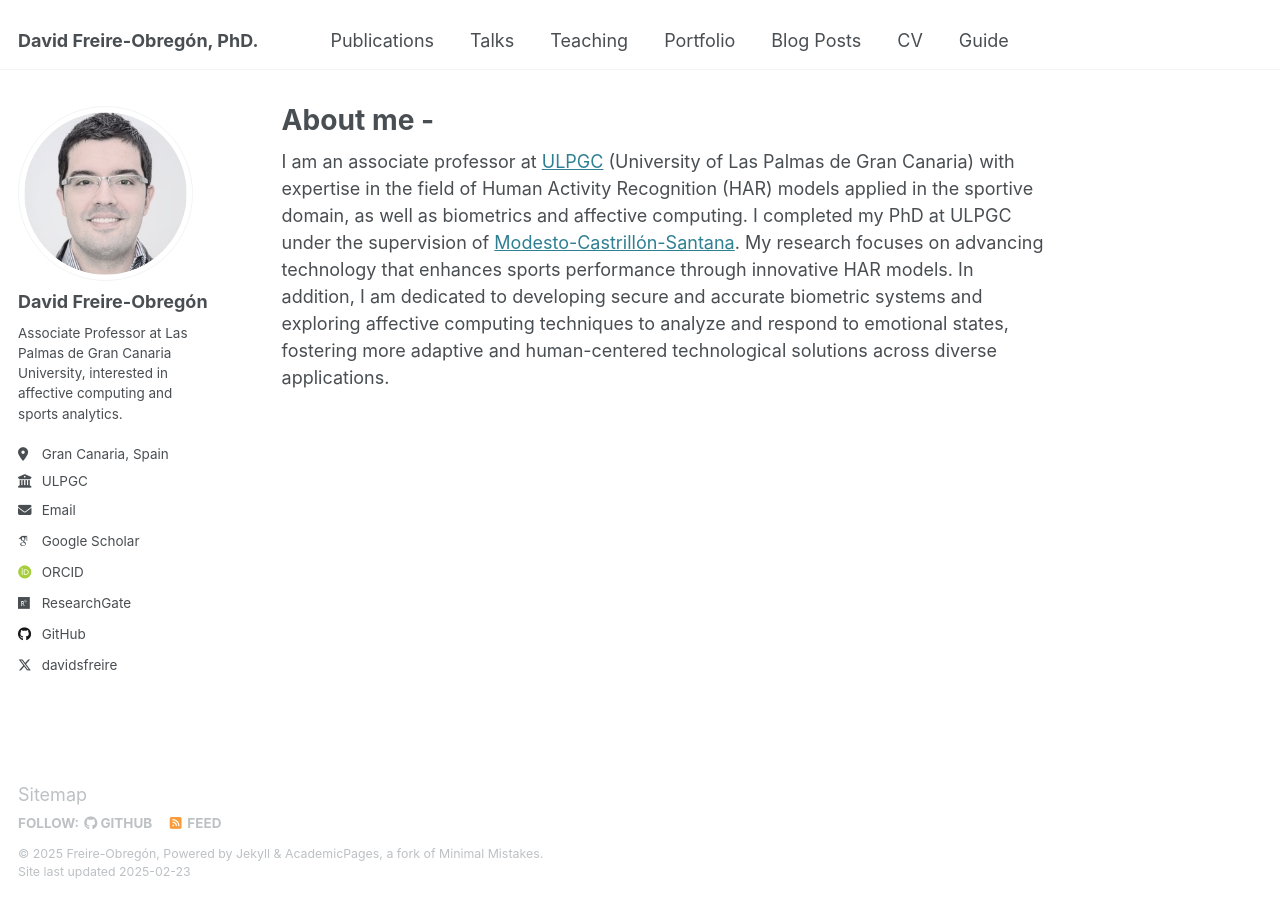
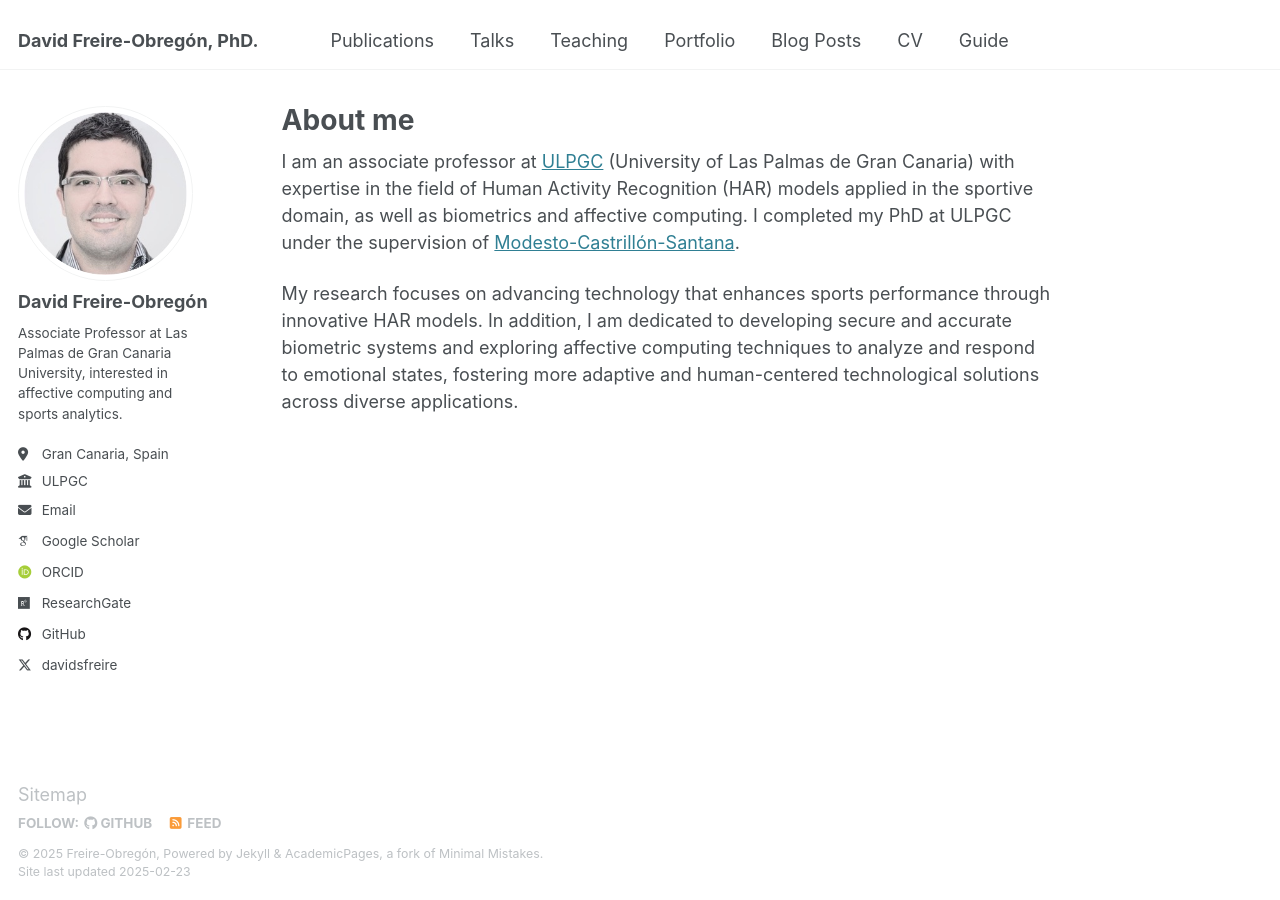
Before and after one commit to davidfreire/davidfreire.github.io, a Jekyll site: the page built from _pages/about.md, in a window 1280 px wide. Built offline with Jekyll 4.4.1, drawn with Linux system fonts in a browser that asks for light colours; some web fonts are replaced.

```diff
--- a/_pages/about.md
+++ b/_pages/about.md
@@ -1,12 +1,14 @@
 ---
 permalink: /
-title: "About me - "
+title: "About me "
 author_profile: true
 redirect_from:
   - /about/
   - /about.html
 ---
-I am an associate professor at [ULPGC](https://ulpgc.es) (University of Las Palmas de Gran Canaria) with expertise in the field of Human Activity Recognition (HAR) models applied in the sportive domain, as well as biometrics and affective computing. I completed my PhD at ULPGC under the supervision of [Modesto-Castrillón-Santana](http://mozart.dis.ulpgc.es/~modesto/">Modesto-Castrillón-Santana). My research focuses on advancing technology that enhances sports performance through innovative HAR models. In addition, I am dedicated to developing secure and accurate biometric systems and exploring affective computing techniques to analyze and respond to emotional states, fostering more adaptive and human-centered technological solutions across diverse applications.
+I am an associate professor at [ULPGC](https://ulpgc.es) (University of Las Palmas de Gran Canaria) with expertise in the field of Human Activity Recognition (HAR) models applied in the sportive domain, as well as biometrics and affective computing. I completed my PhD at ULPGC under the supervision of [Modesto-Castrillón-Santana](http://mozart.dis.ulpgc.es/~modesto/">Modesto-Castrillón-Santana).
+
+My research focuses on advancing technology that enhances sports performance through innovative HAR models. In addition, I am dedicated to developing secure and accurate biometric systems and exploring affective computing techniques to analyze and respond to emotional states, fostering more adaptive and human-centered technological solutions across diverse applications.
 
 
 
```
